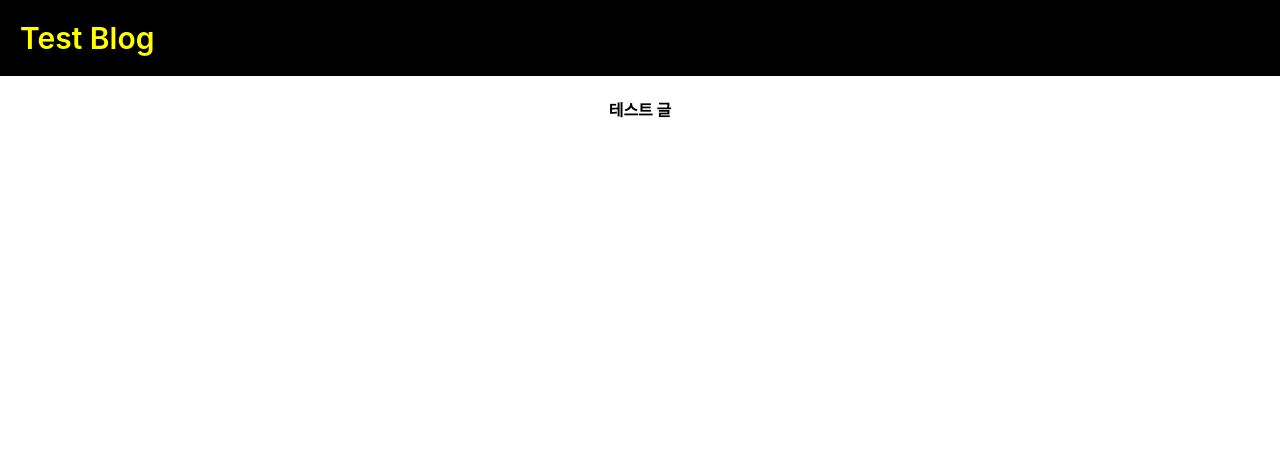
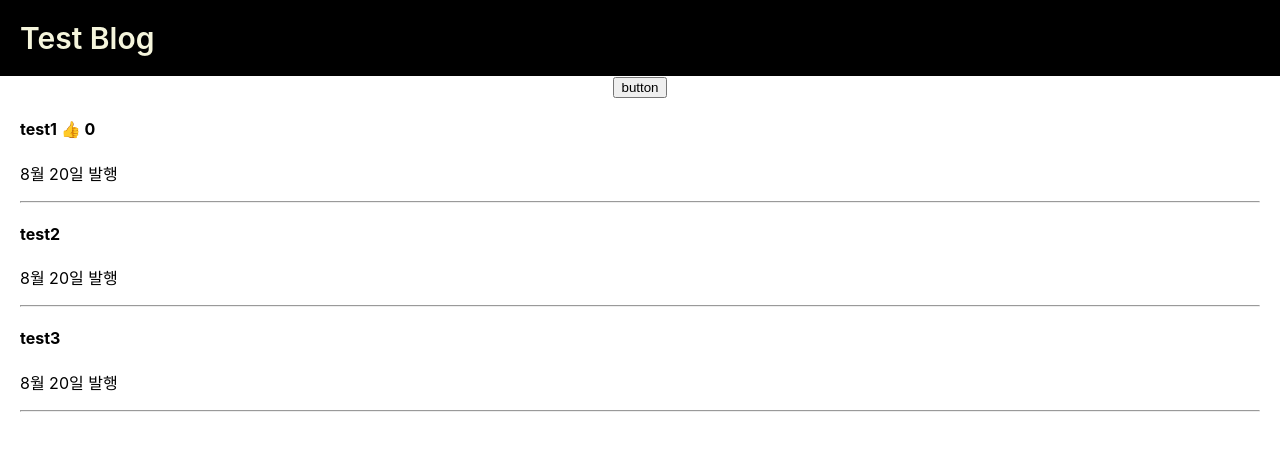
Before and after one commit to hasuikhs/react, a React (Create React App) app in the folder Basic2/blog/: page / in a window 1280 px wide. Shown: the top 450 px of the page. Built offline with nearby package versions, Linux system fonts and the light colour scheme.

Commit message:
210820|Update react state

```diff
--- a/Basic2/blog/src/App.css
+++ b/Basic2/blog/src/App.css
@@ -15,6 +15,13 @@
   padding: 20px;
   font-weight: 600;
   font-size: 20px;
+}
+
+.list {
+  margin-top: 20px;
+  text-align: left;
+  padding-left: 20px;
+  padding-right: 20px;
 }
 
 @media (prefers-reduced-motion: no-preference) {
--- a/Basic2/blog/src/App.js
+++ b/Basic2/blog/src/App.js
@@ -1,16 +1,40 @@
+import React, { useState } from 'react';
 import logo from './logo.svg';
 import './App.css';
 
 function App() {
 
-  let posts = '테스트 글';
+  let [title, setTitle] = useState(['test1', 'test2', 'test3']);
+  let [likeCnt, setLikeCnt] = useState(0);
+
+  function changeTitle() {
+    let newArr = [...title];  // array deep copy
+    newArr.sort().reverse();
+
+    setTitle( newArr );
+  }
 
   return (
     <div className="App">
       <div className="black-nav">
-        <div style={ { color: 'yellow', fontSize: '30px' } }>Test Blog</div>
+        <div style={ { color: 'beige', fontSize: '30px' } }>Test Blog</div>
       </div>
-      <h4>{ posts }</h4>
+      <button onClick={ changeTitle }>button</button>
+      <div className="list">
+        <h4>{ title[0] } <span onClick={ () => { setLikeCnt(++likeCnt) } }>👍</span> { likeCnt } </h4>
+        <p>8월 20일 발행</p>
+        <hr/>
+      </div>
+      <div className="list">
+        <h4>{ title[1] }</h4>
+        <p>8월 20일 발행</p>
+        <hr/>
+      </div>
+      <div className="list">
+        <h4>{ title[2] }</h4>
+        <p>8월 20일 발행</p>
+        <hr/>
+      </div>
     </div>
   );
 }
```
